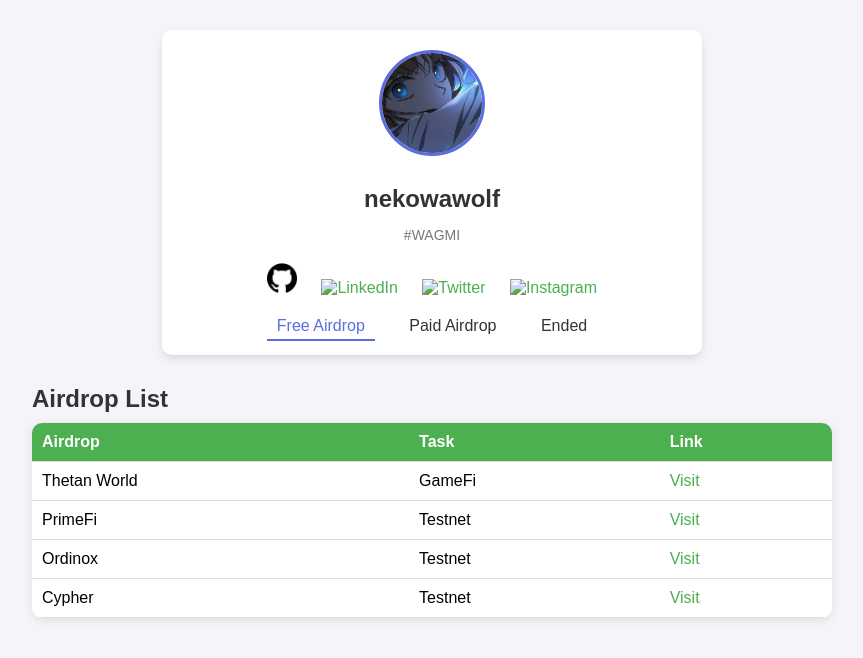
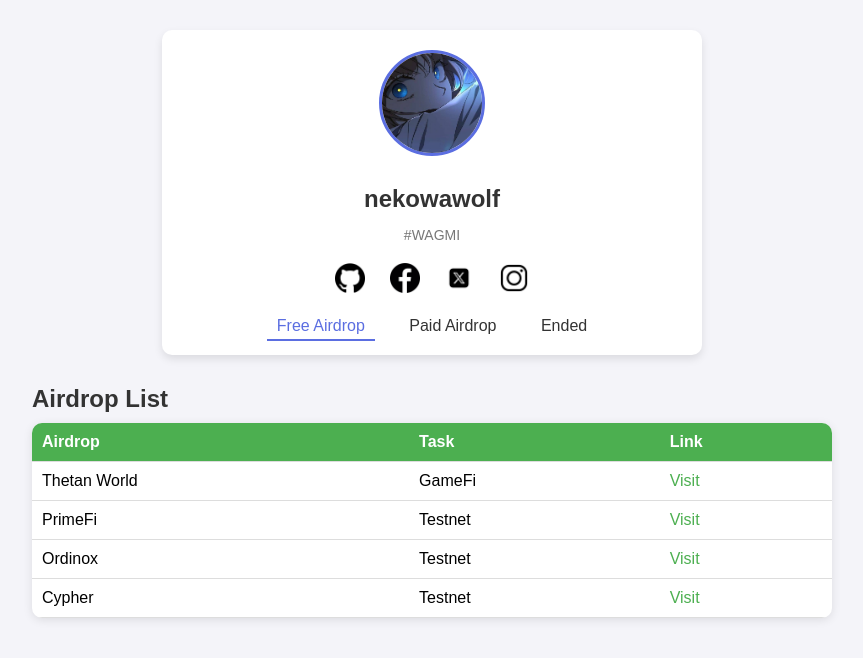
Before and after one commit to yooaru/Airdrop-List, a plain HTML site: page index.html in a window 1280 px wide. Shown: the whole page, without its empty margins (208-1071 px from the left). Drawn offline with Linux system fonts and the light colour scheme.

Commit message:
Update index.html

```diff
--- a/index.html
+++ b/index.html
@@ -15,14 +15,14 @@
       <a href="https://github.com" target="_blank">
         <img src="github-icon.png" alt="GitHub">
       </a>
-      <a href="https://linkedin.com" target="_blank">
-        <img src="linkedin-icon.png" alt="LinkedIn">
+      <a href="https://facebook.com" target="_blank">
+        <img src="fb-icon.png" alt="LinkedIn">
       </a>
       <a href="https://twitter.com" target="_blank">
-        <img src="twitter-icon.png" alt="Twitter">
+        <img src="x-icon.png" alt="Twitter">
       </a>
       <a href="https://instagram.com" target="_blank">
-        <img src="instagram-icon.png" alt="Instagram">
+        <img src="ig-icon.png" alt="Instagram">
       </a>
     </div>
     <div class="tabs">
```
